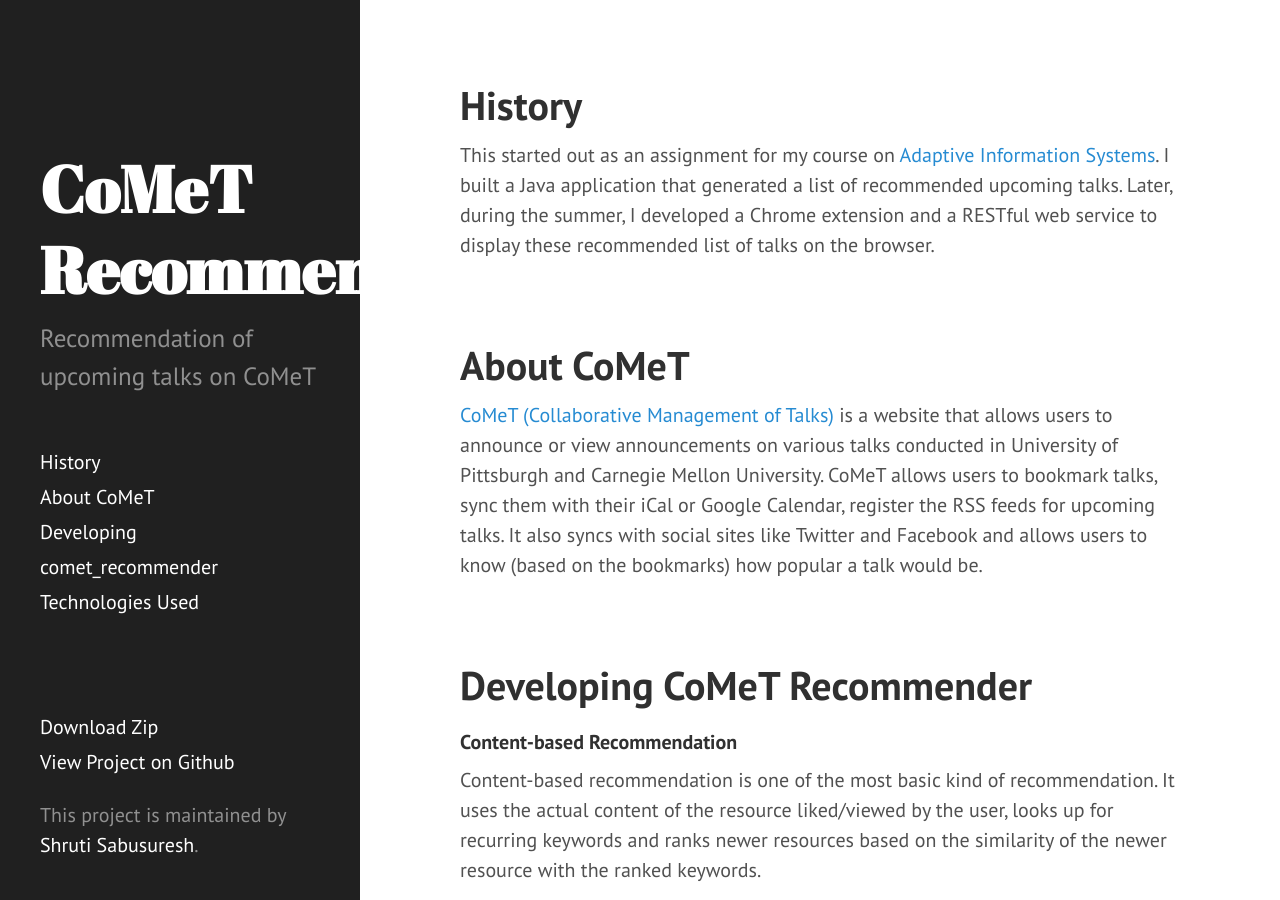
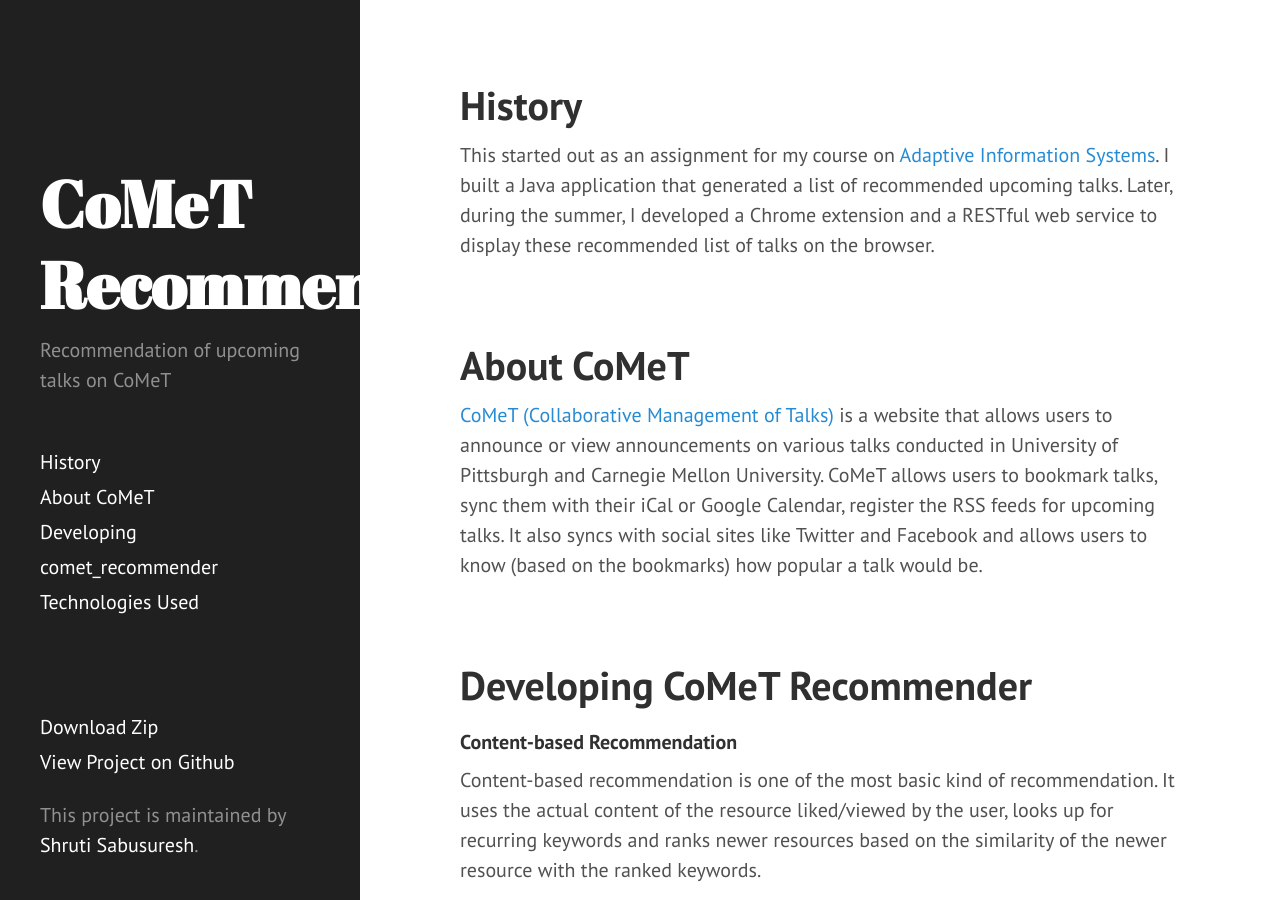
Before and after one commit to ss37/comet_recommender, a Jekyll site: the page built from index.html, in a window 1280 px wide and 900 px high. Built offline with Jekyll 4.4.1, drawn with Linux system fonts in a browser that asks for light colours; Markdown is read by kramdown in place of the engine named in the settings; the list of posts is cut into pages by our own code.

Commit message:
changing description

```diff
--- a/_includes/sidebar.html
+++ b/_includes/sidebar.html
@@ -6,7 +6,7 @@
           {{ site.title }}
         </a>
       </h1>
-      <p class="lead">{{ site.description }}</p>
+      <p class="small">{{ site.description }}</p>
     </div>
 
     <nav class="sidebar-nav">
```
